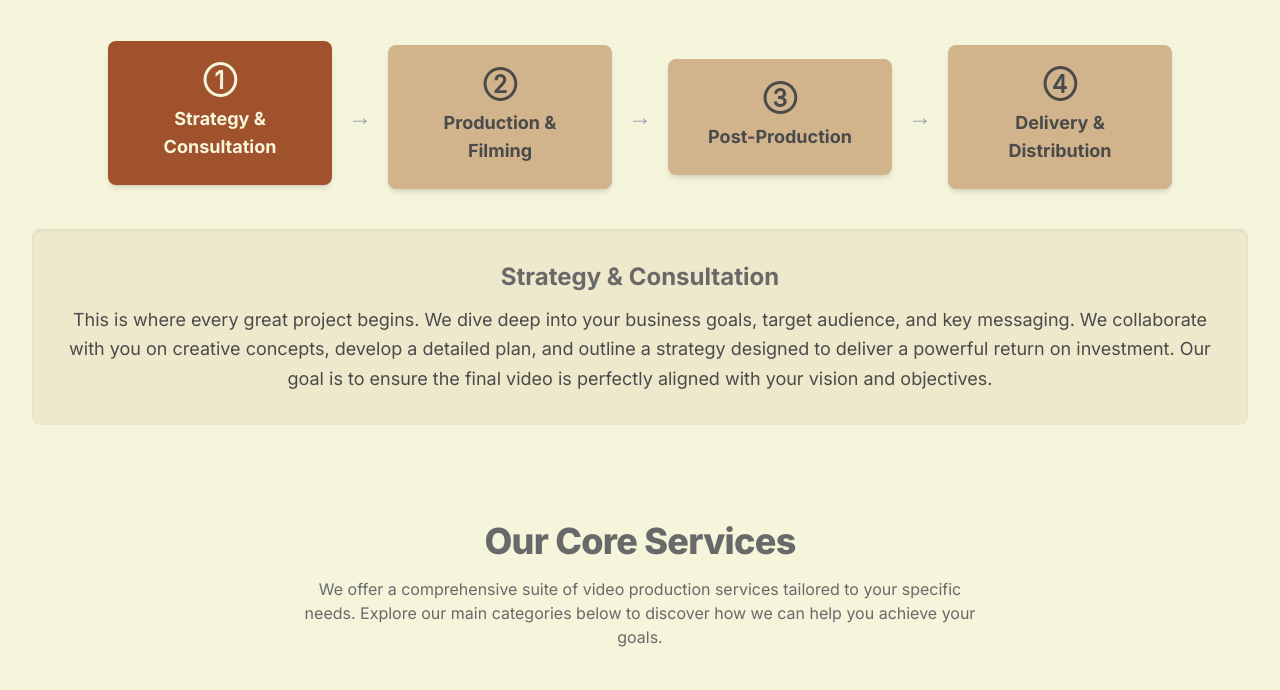
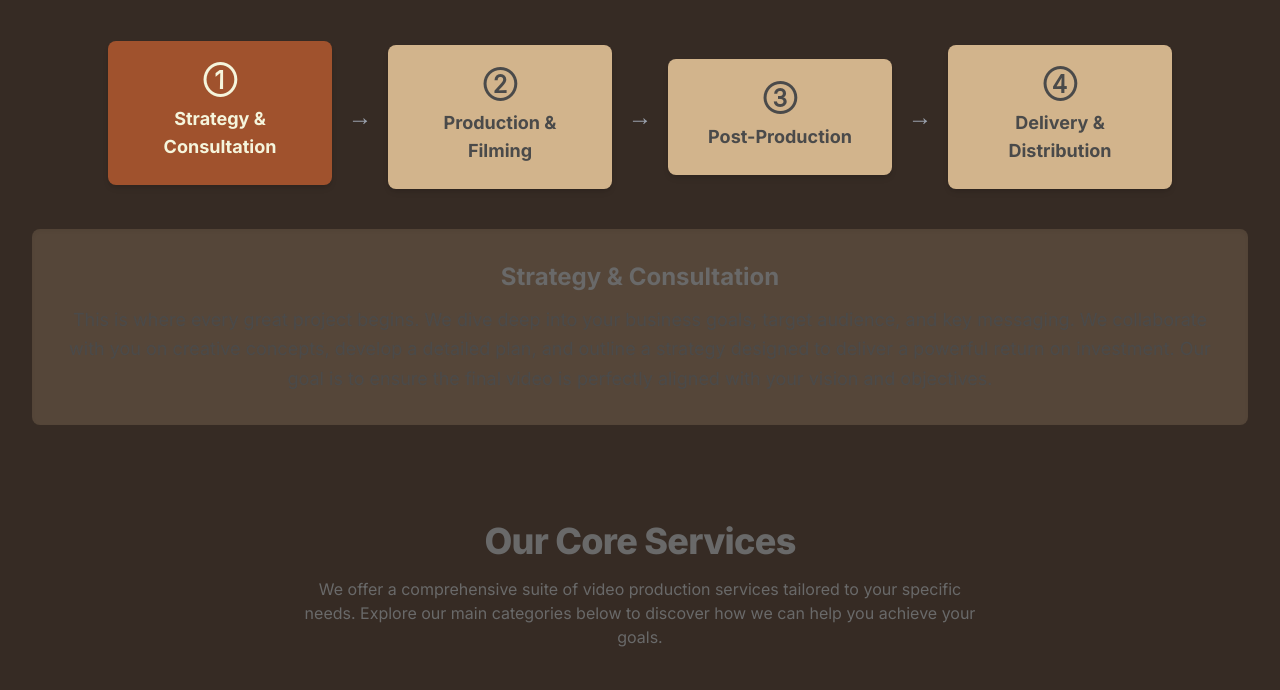
Before and after one commit to m1promedia/m1promediapage, a plain HTML site: page index.html in a window 1280 px wide. Shown: the part 479-1169 px from the top of the page. Drawn offline with nearby package versions, Linux system fonts and the light colour scheme.

Commit message:
Update index.html

```diff
--- a/index.html
+++ b/index.html
@@ -9,7 +9,7 @@
     <style>
         body {
             font-family: 'Inter', sans-serif;
-            background-color: #F5F5DC;
+            background-color: #362b24;
             color: #4A4A4A;
         }
         .active-process, .active-service {
```
